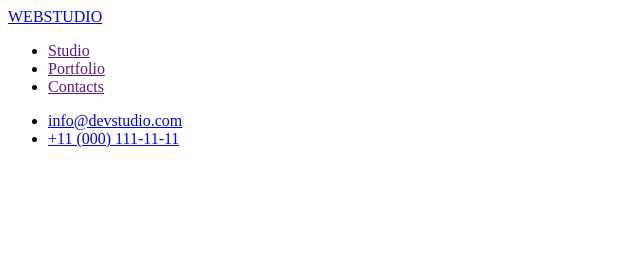
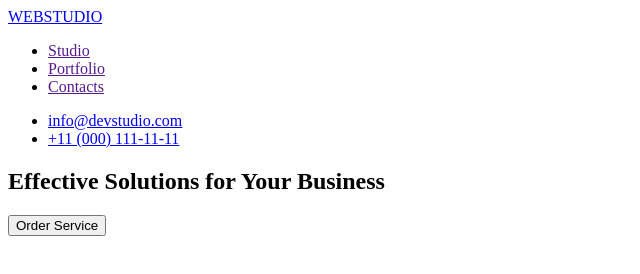
Before and after one commit to Stee1Lemon/goit-markup-hw-01, a plain HTML site: page index.html in a window 1280 px wide. Shown: the whole page, without its empty margins (0-640 px from the left). Drawn offline with Linux system fonts and the light colour scheme.

Commit message:
section-hero

```diff
--- a/index.html
+++ b/index.html
@@ -21,5 +21,11 @@
         <li><a href="tel:+110001111111">+11 (000) 111-11-11</a></li>
       </ul>
     </header>
+    <main>
+      <section>
+        <h1>Effective Solutions for Your Business</h1>
+        <button>Order Service</button>
+      </section>
+    </main>
   </body>
 </html>
```
